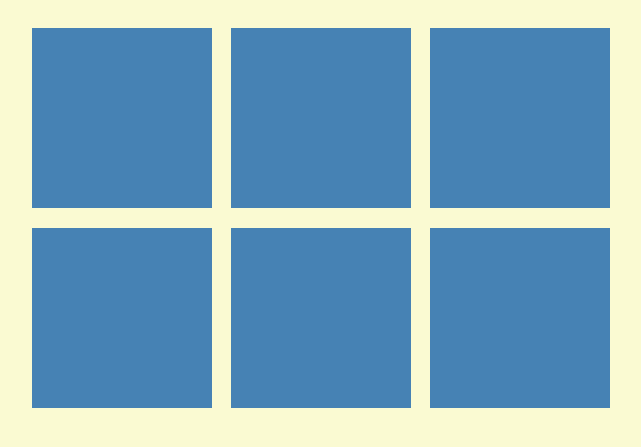
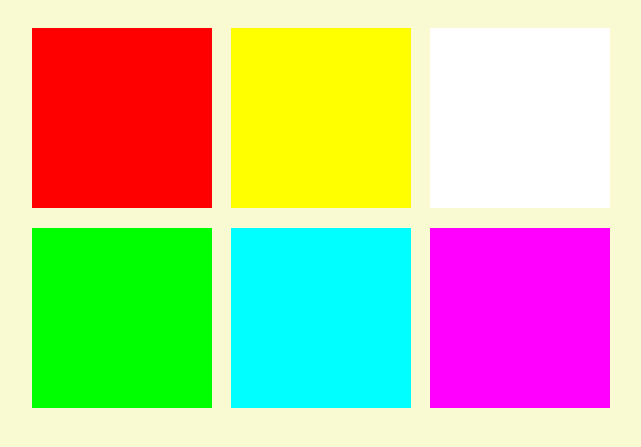
Before and after one commit to criscros-garcia/guessingGame, a plain HTML site: page index.html in a window 1280 px wide. Shown: the part 61-508 px from the top of the page, without its empty margins (318-959 px from the left). Drawn offline with Linux system fonts and the light colour scheme.

Commit message:
Add javascript logic to assign a color to each square box

```diff
--- a/index.css
+++ b/index.css
@@ -1,5 +1,5 @@
 body{
-    background-color: lightgoldenrodyellow
+    background-color: lightgoldenrodyellow;
 }
 
 .container{
--- a/index.html
+++ b/index.html
@@ -18,5 +18,6 @@
         <div class="square"></div>
     </section>
 
+    <script src="index.js"></script>
 </body>
 </html>
--- /dev/null
+++ b/index.js
@@ -0,0 +1,14 @@
+var colors = [
+    "rgb(255, 0, 0)",
+    "rgb(255, 255, 0)",
+    "rgb(255, 255, 255)",
+    "rgb(0, 255, 0)",
+    "rgb(0, 255, 255)",
+    "rgb(255, 0, 255)"
+];
+
+var squares =  document.querySelectorAll(".square");
+
+squares.forEach(function(square, num){
+square.style.backgroundColor = colors[num];
+});
```
